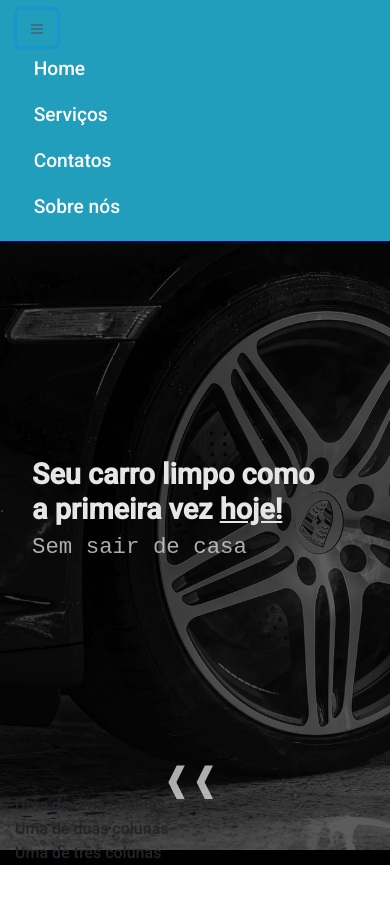
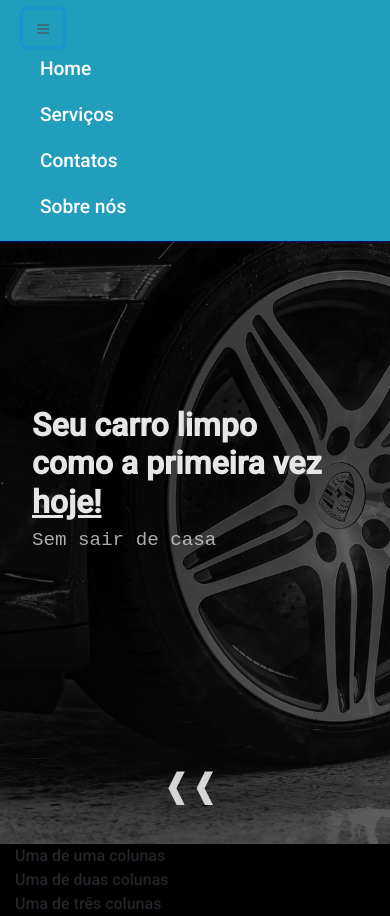
Before and after one commit to lucaSantiago07/car-wash-Javascript, a plain HTML site: page index.html in a window 390 px wide. Both pictures are taken after a click on the button 36 px from the left and 28 px from the top of the page. Drawn offline with nearby package versions, Linux system fonts and the light colour scheme.

Commit message:
Correção responsividade até 900px
Lembrete: Nunca mais começar pelo desktop na hora do front-end

```diff
--- a/style.css
+++ b/style.css
@@ -4,8 +4,6 @@ body {
     font-size: 1rem;
 
 }
-
-
 header {
     background-color: #219ebc;
     padding: 0.625rem 4.56rem 0.625rem;
@@ -14,6 +12,11 @@ header {
     width: 100%;
     z-index: 1;
     opacity: 1;
+}
+
+main {
+    top: 3.8em;
+    position: relative;
 }
 
 .logo {
@@ -44,13 +47,16 @@ header {
 .first-section {
     background-color: rgba(0, 0, 0, 0.497);
     width: 100%;
-    top: 49vh;
+    top: 0;
+    height: 100vh;
     position: relative;
+    display: flex;
 }
 
 
 .background-banner-image {
     background-color: rgb(0, 0, 0);
+    position: relative;
 
 }
 
@@ -59,17 +65,20 @@ header {
     background-repeat: no-repeat;
     background-size: cover;
     width: 100%;
-    height: 100vmin;
+    height: 94vh;
+    display: flex;
     opacity: 0.9;
     padding: 0;
+    position: relative;
 
 }
 
 section .section-title {
     position:relative;
-    margin-left: 5%;
-    width: 50vw;
-    padding: 1%;
+    margin: 0 5% 0 5%;
+    top: 0;
+    width: 100vw;
+    padding: 18rem 40.7rem 3rem 2.5rem;
 }
 
 section .section-title h1 {
@@ -91,6 +100,7 @@ section .section-title span {
 section .div-scroll-down {
     justify-content: end;
     display: flex;
+    width: 44vw;
 
 }
 
@@ -104,20 +114,74 @@ section .div-scroll-down span {
 }
 
 
-@media screen and (max-width: 950px) {
+@media screen and (min-width: 771px) and (max-width: 992px) {
     .open {
         display: none;
     }
 
+    .banner-image {
+        height: 100vh;
+    }
+
+    .first-section {
+        height: 100vh;
+        display: flex;
+    }
+
+    section .section-title {
+        width: 100vw;
+        height: 100vh;
+        padding: 37rem 8.6rem 10rem 2.5rem;
+        margin: 0 5% 0 5%;
+      }
+
+      .section-title .subtitle {
+        font-size: 2rem;
+      }
+
+      section .div-scroll-down span {
+        margin: 0;
+        font-size: 3.2rem;
+      }
+
+      section .div-scroll-down {
+        display: flex;
+        justify-content: center;
+        padding-top: 12rem;
+        padding-left: 8rem;
+        width: auto;
+      }
+
 }
 
-@media screen and (max-width: 770px) {
+@media screen and (min-width: 577px) and (max-width: 770px) {
+
     .nav-bar {
         display: none;
     }
 
-    section .div-scroll-down span {
-        margin-left: 100%;
+    main {
+        display: grid;
+        position: relative;
+        top: 3.5em;
+    }
+
+    .background-banner-image{
+        position: relative;
+        top: 0;
+    }
+    .banner-image {
+        position: relative;
+        display: flex;
+        height: 95vh;
+        width: 100%;
+    }
+    .first-section {
+        background-color: rgba(0, 0, 0, 0.681);
+        width: 100%;
+        height: 100vh;
+        position: initial;
+        display: grid;
     }
 
     .mobile-menu {
@@ -157,25 +221,63 @@ section .div-scroll-down span {
         display: none;
     }
     section .section-title {
-        margin-top: 53vh;
+        width: 100vw;
+        height: 92vh;
+        top: 29px;
+        padding: 32rem 11.6rem 10rem 2.5rem;
+        margin: 0;
     }
     section .section-title h1 {
         color: rgb(255, 255, 255);
-        font-size: 2.5rem;
+        font-size: 3rem;
     }
-    section .section-title span {
+    section .section-title .subtitle {
         color: #ffffffcf;
-        font-size: 1.2rem;
+        font-size: 2.2rem;
         font-family: monospace;
     }
 
+    section .div-scroll-down span {
+        margin: 0;
+        font-size: 3rem;
+        margin-right: 0;
+    }
+
     section .div-scroll-down {
-        margin-top: 7%;
-        position: static;
+        display: flex;
+        justify-content: center;
+        padding-left: 12rem;
+        padding-top: 8rem;
+        width: auto;
+
     }
 
 }
-@media screen and (max-width: 575px) {
+@media screen and (max-width: 576px) {
+   header {
+    padding: 0.625rem 1.45rem 0.625rem;
+   }
+
+    .nav-bar {
+        display: none;
+    }
+
+    .mobile-menu {
+        columns: 2;
+
+        }
+
+        .mobile-menu-icon{
+            display: flex;
+
+        }
+        .mobile-menu-icon button {
+            background-color: transparent;
+            border: none;
+            cursor: pointer;
+
+        }
+
     .mobile-options {
         background-color: transparent;
         margin: 0.7px;
@@ -184,24 +286,69 @@ section .div-scroll-down span {
         text-decoration: none;
         color: #ffffff;
     }
+
+    .mobile-options:hover {
+        color: rgba(0, 0, 0, 0.475);
+    }
+    .open {
+        display: flex;
+    }
+    .logo {
+        display: none;
+    }
+
+    main {
+        display: grid;
+        position: initial;
+
+    }
+    .background-banner-image {
+        top: 0;
+        position: relative;
+    }
+
+    .banner-image {
+        position: relative;
+        top: 0px;
+        height: 100vh;
+        width: 100%;
+        display: flex;
+    }
+
+    .first-section {
+        width: 100%;
+        height: 100vh;
+        position: initial;
+        display: grid;
+    }
+
     section .section-title {
-        margin: 70vmin 45% 5% 8%;
+       width: 100vw;
+       height: 93vh;
+       top: 56px;
+       padding: 18rem 4.6rem 10rem 2.5rem;
+       margin: 0;
     }
     section .section-title h1 {
         color: rgb(255, 255, 255);
-        font-size: 1.2rem;
+        font-size: 2rem;
     }
-    section .section-title span {
+    section .section-title  .subtitle {
         color: #ffffffbe;
-        font-size: 0.7rem;
+        font-size: 1.5rem;
         font-family: monospace;
     }
     section .div-scroll-down {
-        margin-top: 0.2rem;
-        position: static;
+        margin-top: 8.2rem;
+        display: flex;
+        padding-left: 3.6rem;
+        justify-content: center;
+        width: auto;
+
     }
     section .div-scroll-down span {
-        margin-left: 100%;
+        margin: 0;
+        font-size: 3rem;
     }
 
 }
@@ -209,15 +356,17 @@ section .div-scroll-down span {
 @media screen and (max-width: 470px) {
    main {
     display: grid;
+    position: static;
+    top: 0;
    }
    .background-banner-image {
-    top: 57px;
+    top: 0;
     position: relative;
-    background-color: black;
+
    }
    .banner-image {
     position: relative;
-    height: 94vh;
+    height: 100vh;
     display: flex;
    }
    .first-section {
@@ -229,18 +378,19 @@ section .div-scroll-down span {
    }
     section .section-title {
         width: 100vw;
-        height: 100vh;
-        padding: 25rem 4rem 5rem 2rem;
+        height: 88vh;
+        top: 54px;
+        padding: 22rem 4rem 5rem 2rem;
         margin: 0;
     }
 
     section .section-title h1 {
         color: #ffffff;
-        font-size: 1.8rem;
+        font-size: 2rem;
     }
 
-    .section-title .subtitle {
-        font-size: 1.4rem;
+    section .section-title .subtitle {
+        font-size: 1.2rem;
     }
 
     section .div-scroll-down span{
@@ -252,15 +402,16 @@ section .div-scroll-down span {
         display: flex;
         justify-content: center;
         padding-left: 1.5rem;
-        margin-top: 12rem;
+        margin-top: 13rem;
+        width: auto;
     }
 }
-
 
 @media screen and (max-width: 376px) {
 
     main {
         display: grid;
+        position: static;
     }
 
 
@@ -297,6 +448,7 @@ section .div-scroll-down span {
         justify-content: center;
         padding-left: 1.5rem;
         margin-top: 5rem;
+        width: auto;
 
     }
     section .div-scroll-down span {
```
